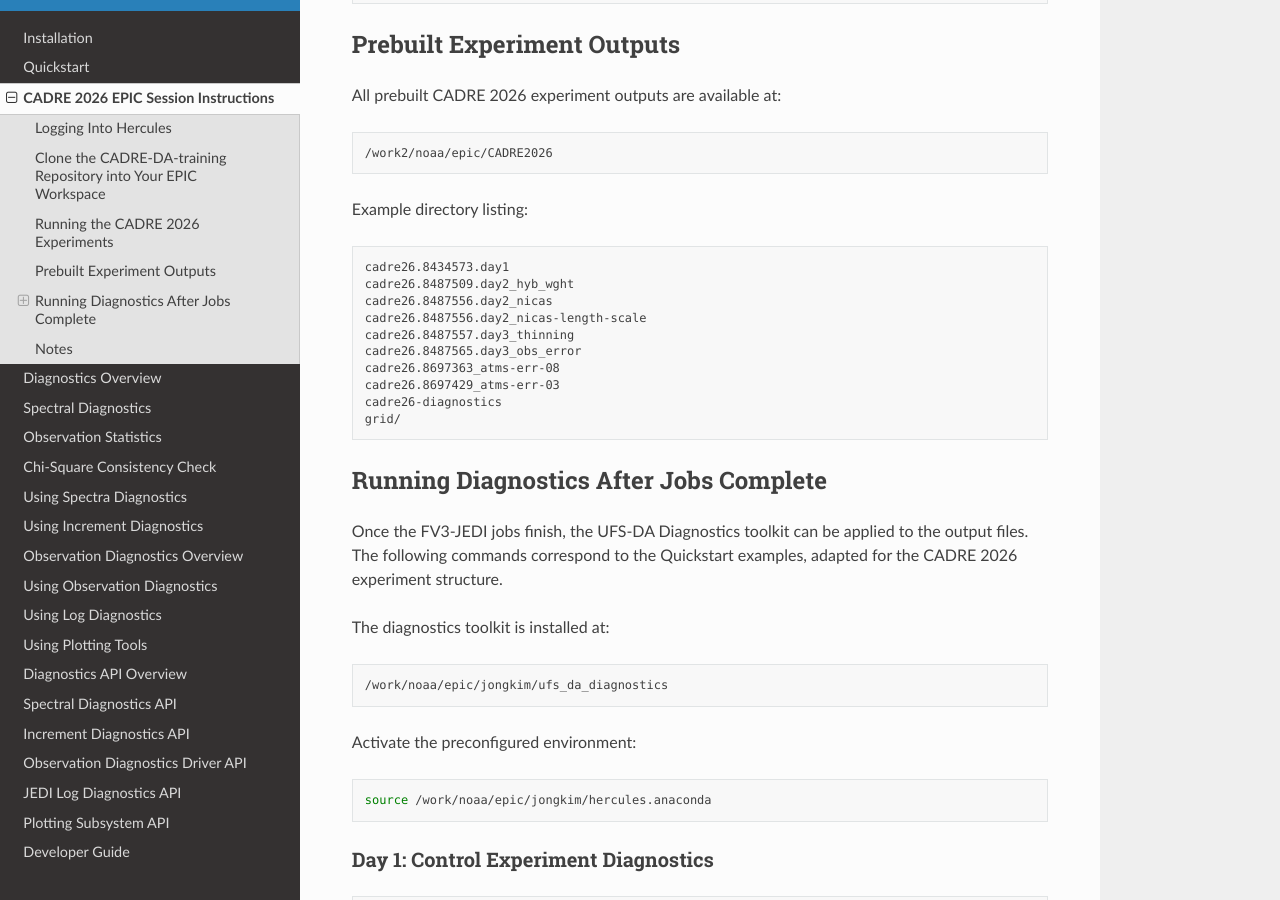
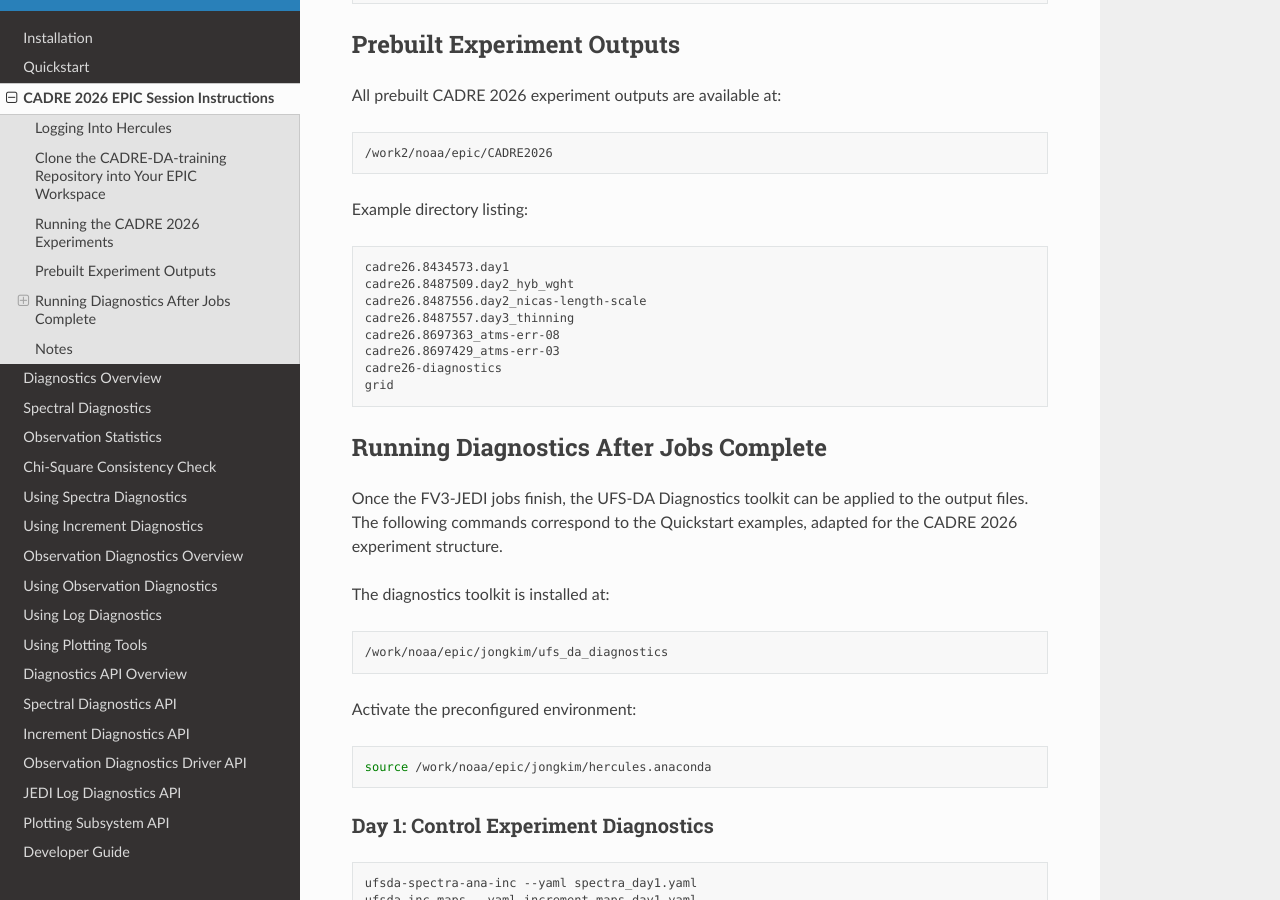
Before and after one commit to jkbk2004/ufs_da_diagnostics, a Sphinx documentation site: the page built from docs/cadre2026_epic.rst, in a window 1280 px wide and 900 px high, scrolled down 1395 px. Built offline with Sphinx 7.4.7 and the Read the Docs theme 3.1.0, drawn with Linux system fonts in a browser that asks for light colours.

Commit message:
Update cadre2026_epic.rst

```diff
--- a/docs/cadre2026_epic.rst
+++ b/docs/cadre2026_epic.rst
@@ -80,14 +80,12 @@
 
     cadre26.8434573.day1
     cadre26.8487509.day2_hyb_wght
-    cadre26.8487556.day2_nicas
     cadre26.8487556.day2_nicas-length-scale
     cadre26.8487557.day3_thinning
-    cadre26.8487565.day3_obs_error
     cadre26.8697363_atms-err-08
     cadre26.8697429_atms-err-03
     cadre26-diagnostics
-    grid/
+    grid
 
 Running Diagnostics After Jobs Complete
 ---------------------------------------
```
